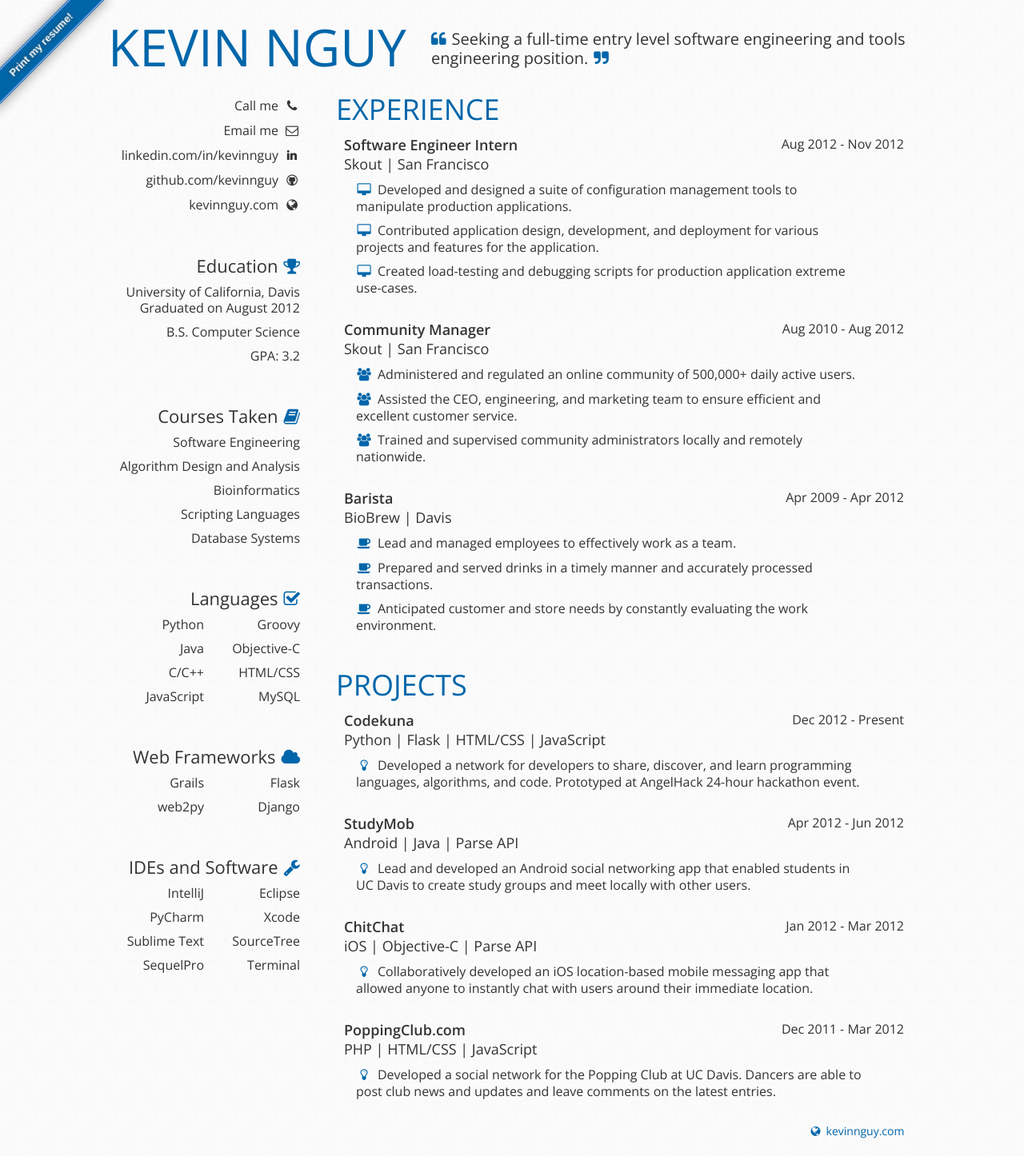
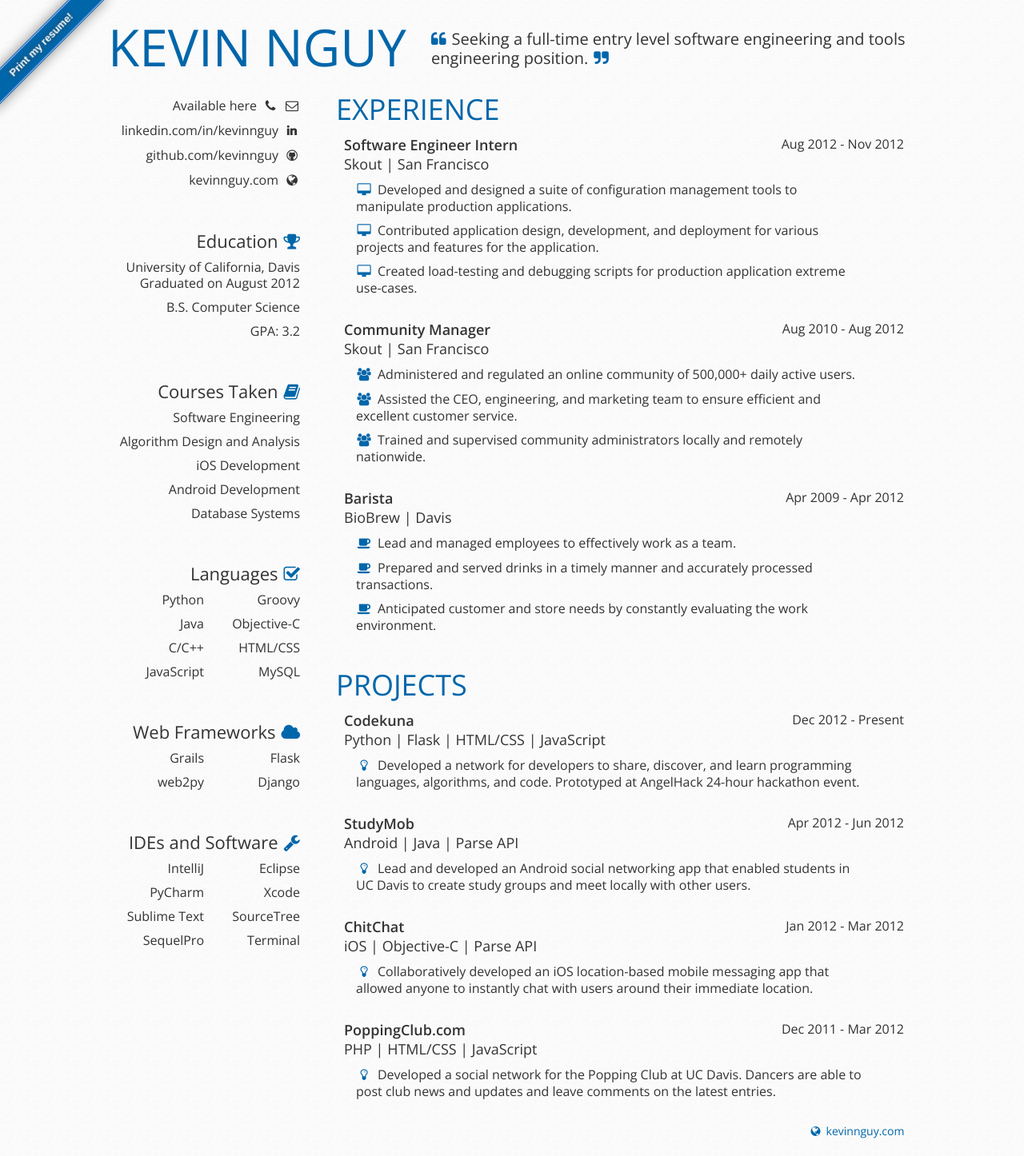
Before and after one commit to kevinnguy/kevinnguy.github.com, a Jekyll site: the page index.html, which Jekyll copies as it is, in a window 1280 px wide. Shown: the whole page at 80% size. Built offline with Jekyll 4.4.1, drawn with Linux system fonts in a browser that asks for light colours.

Commit message:
updated contact info and courses list

```diff
--- a/index.html
+++ b/index.html
@@ -50,11 +50,7 @@
         <section id="info">
           <ul id="social">
             <li>
-              <a title="Call me">Call me</a><a class="icon-phone icon" title="Call me"></a>
-            </li>
-
-            <li>
-              <a title="Email me">Email me</a><a class="icon-envelope icon" title="Email me"></a>
+              <a href="http://linkedin.com/in/kevinnguy" onClick="_gaq.push(['_trackEvent', 'Link', 'Click', 'Sidebar LinkedIn']);" title="Connect with me" target="_blank">Available here</a><a class="icon-phone icon" title="Call me"></a><a class="icon-envelope icon" title="Email me"></a>
             </li>
 
             <li>
@@ -81,8 +77,8 @@
           <ul id="social">
             <li>Software Engineering</li>
             <li>Algorithm Design and Analysis</li>
-            <li>Bioinformatics</li>
-            <li>Scripting Languages</li>
+            <li>iOS Development</li>
+            <li>Android Development</li>
             <li>Database Systems</li>
           </ul>
 
```
Also changed, not shown: 2 other files.
